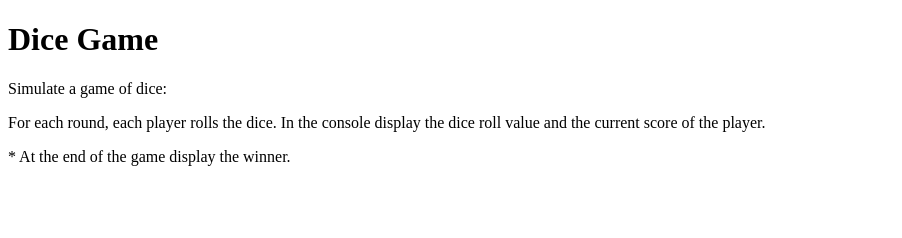
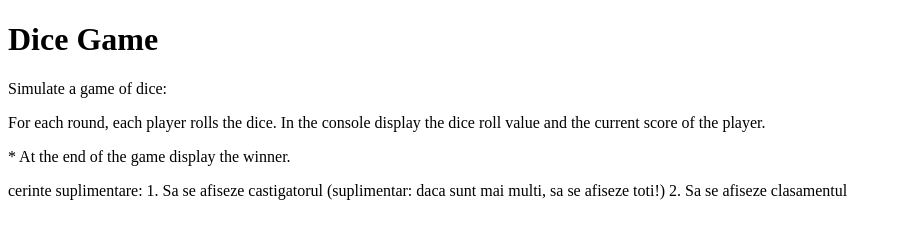
Before and after one commit to Ovidiu-Martalogu/nothing-important, a website: page 20_11_2025-recap-workshop-01-algorithmics/diceRoll-game-update/index.html in a window 1280 px wide. Shown: the whole page, without its empty margins (0-902 px from the left). Drawn offline with Linux system fonts and the light colour scheme.

Commit message:
Simulate a game of dice

```diff
--- a/20_11_2025-recap-workshop-01-algorithmics/diceRoll-game-update/index.html
+++ b/20_11_2025-recap-workshop-01-algorithmics/diceRoll-game-update/index.html
@@ -1,17 +1,28 @@
 <!DOCTYPE html>
 <html lang="en">
+
 <head>
     <meta charset="UTF-8">
     <meta name="viewport" content="width=device-width, initial-scale=1.0">
     <title>Dice Game</title>
     <script src="main.js" defer></script>
 </head>
+
 <body>
     <h1>Dice Game</h1>
     <div>
         <p>Simulate a game of dice: </p>
-        <p>For each round, each player rolls the dice. In the console display the dice roll value and the current score of the player.</p>
+        <p>For each round, each player rolls the dice. In the console display the dice roll value and the current score
+            of the player.</p>
         <p>* At the end of the game display the winner.</p>
     </div>
+
+    <div>
+        <p>cerinte suplimentare:
+            1. Sa se afiseze castigatorul (suplimentar: daca sunt mai multi, sa se afiseze toti!)
+            2. Sa se afiseze clasamentul
+        </p>
+    </div>
 </body>
+
 </html>
```
